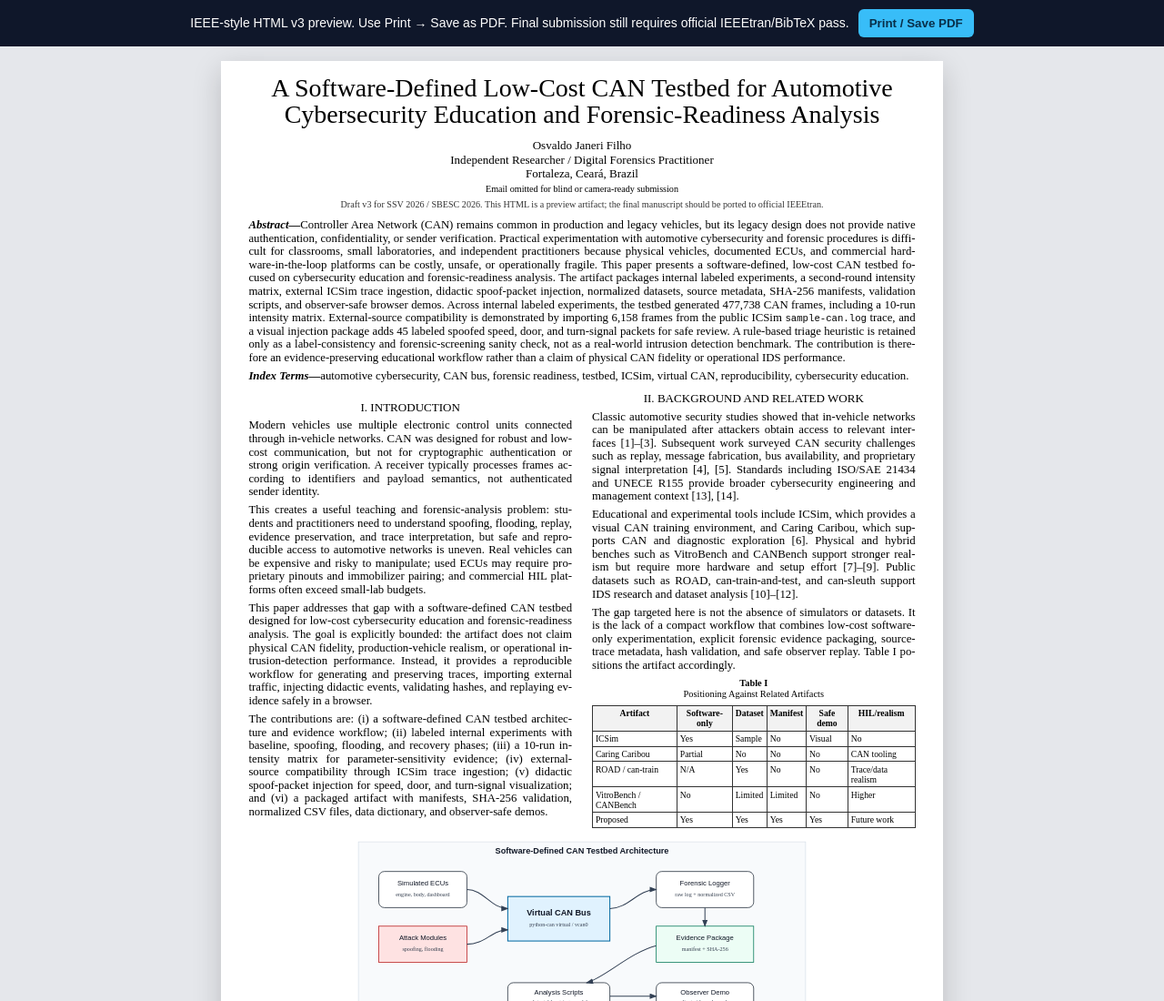
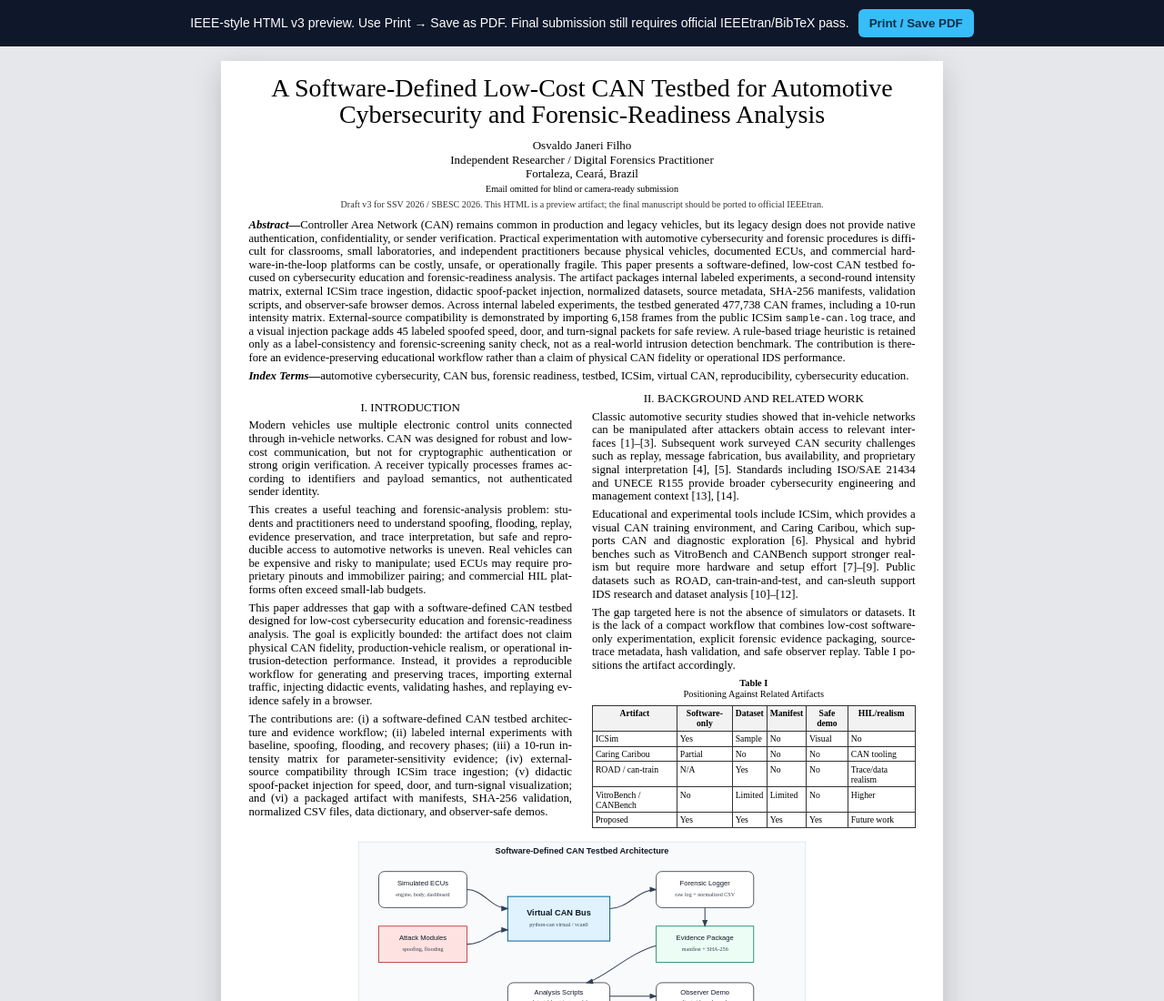
Before and after one commit to ojaneri/can-forensic-readiness-testbed, a plain HTML site: page paper/article_ieee_latest.html in a window 1280 px wide. Shown: the top 1100 px of the page at 91% size. Drawn offline with Linux system fonts and the light colour scheme.

Commit message:
paper: remove education from title

```diff
--- a/paper/article_ieee_latest.html
+++ b/paper/article_ieee_latest.html
@@ -3,7 +3,7 @@
 <head>
 <meta charset="utf-8">
 <meta name="viewport" content="width=device-width, initial-scale=1">
-<title>A Software-Defined Low-Cost CAN Testbed for Automotive Cybersecurity Education and Forensic-Readiness Analysis — v3</title>
+<title>A Software-Defined Low-Cost CAN Testbed for Automotive Cybersecurity and Forensic-Readiness Analysis — v3</title>
 <style>
 @page { size: A4; margin: 18mm 13mm 22mm 13mm; }
 * { box-sizing: border-box; }
@@ -47,7 +47,7 @@
 <div class="print-toolbar"><span>IEEE-style HTML v3 preview. Use Print → Save as PDF. Final submission still requires official IEEEtran/BibTeX pass.</span><button onclick="window.print()">Print / Save PDF</button></div>
 <main class="page"><article>
 <header class="header">
-<h1 class="title">A Software-Defined Low-Cost CAN Testbed for Automotive Cybersecurity Education and Forensic-Readiness Analysis</h1>
+<h1 class="title">A Software-Defined Low-Cost CAN Testbed for Automotive Cybersecurity and Forensic-Readiness Analysis</h1>
 <div class="authors">Osvaldo Janeri Filho<br>Independent Researcher / Digital Forensics Practitioner<br>Fortaleza, Ceará, Brazil<br><span class="small">Email omitted for blind or camera-ready submission</span></div>
 <div class="note">Draft v3 for SSV 2026 / SBESC 2026. This HTML is a preview artifact; the final manuscript should be ported to official IEEEtran.</div>
 </header>
```
Also changed, not shown: paper/article_ieee_v3.html (+2 -2 lines), 7 other files.
